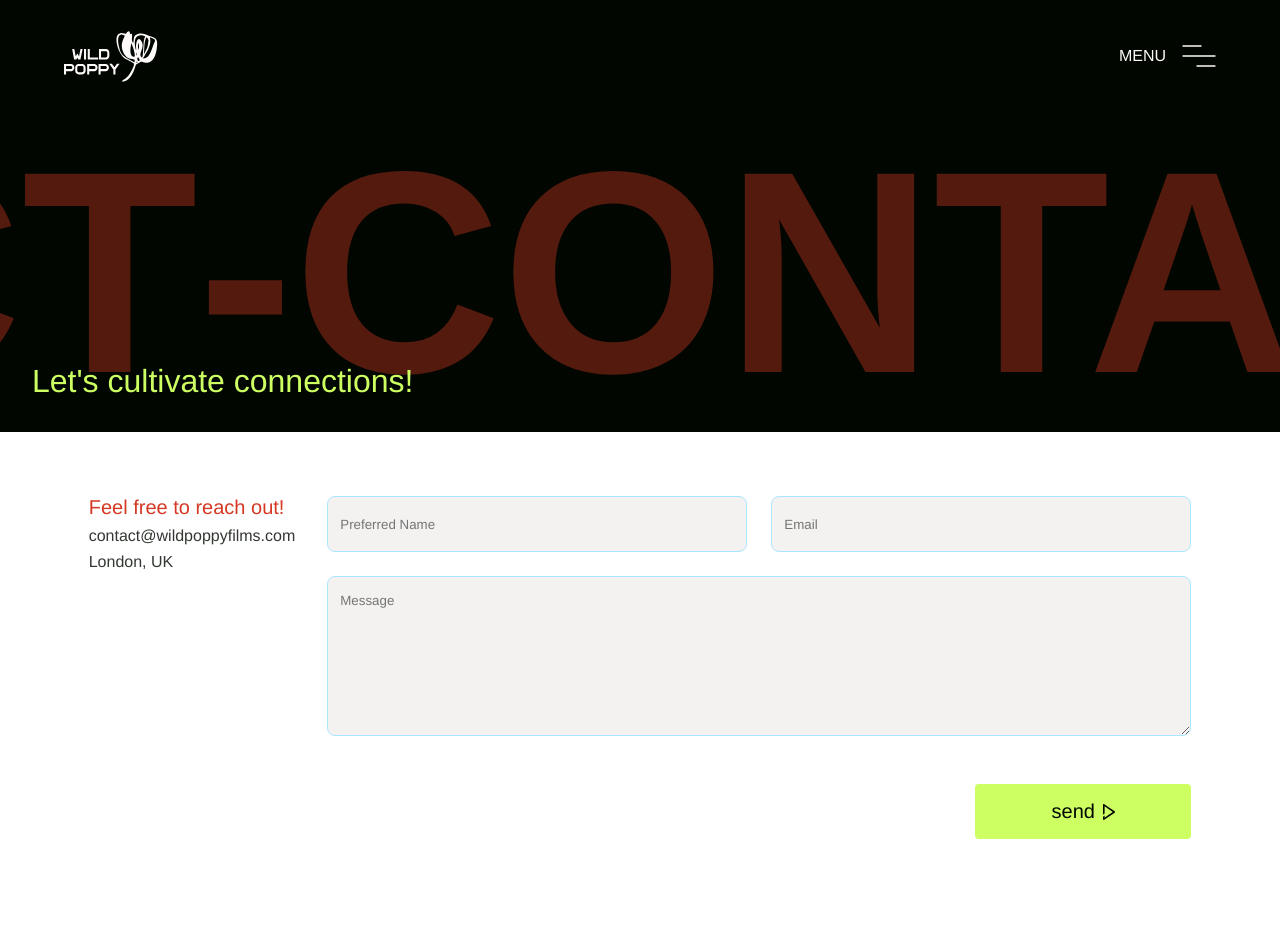
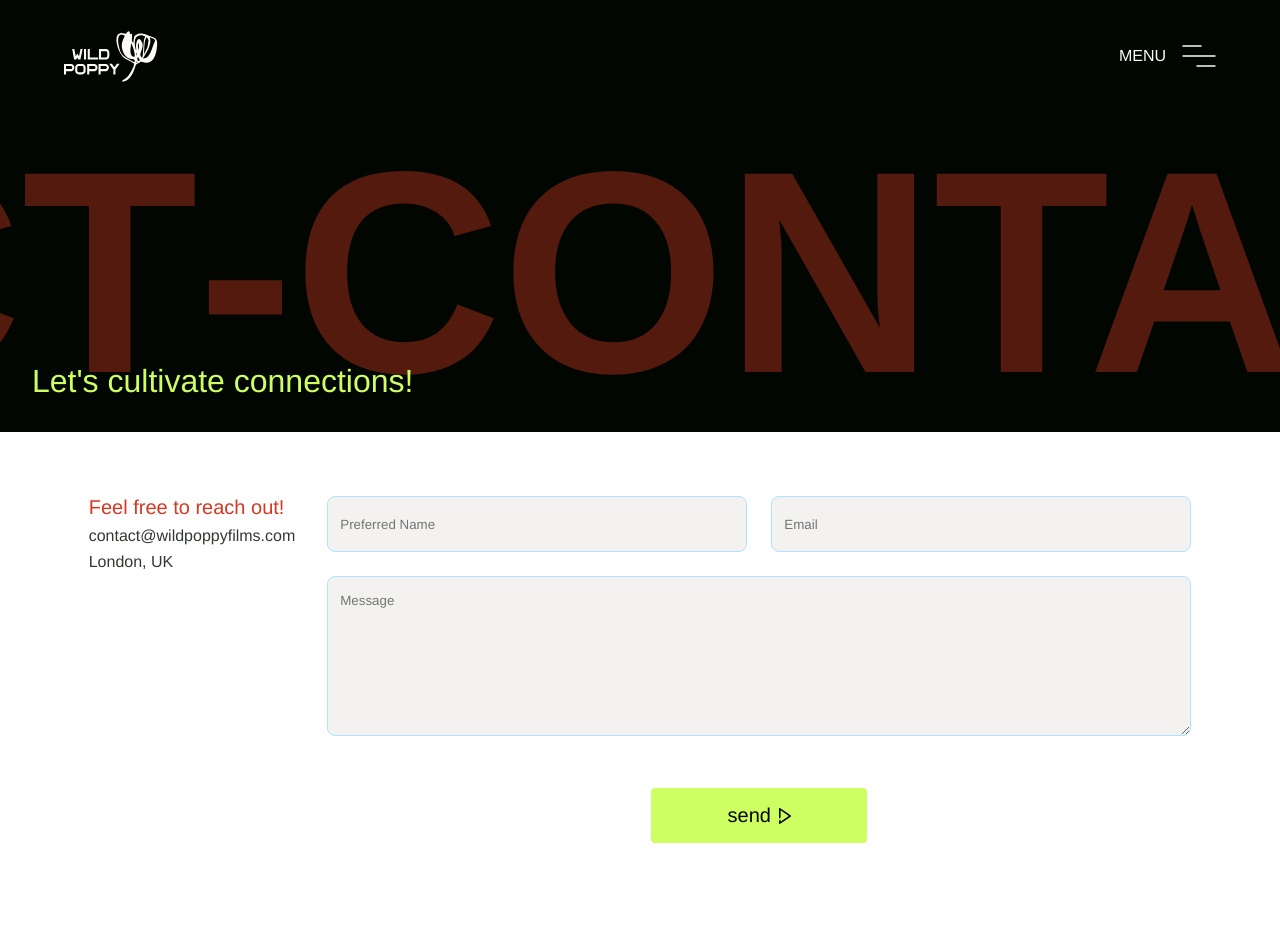
Before and after one commit to Septy2000/Wild-Poppy-Films-Website, a Next.js app in the folder wild-poppy-films-website/: page /contact-us in a window 1280 px wide. Shown: the top 952 px of the page. Built offline with nearby package versions, Linux system fonts and the light colour scheme.

Commit message:
Added animations for contact us page compopnents

```diff
--- a/wild-poppy-films-website/src/components/pages/ContactUsPage/ContactUsPage.styled.tsx
+++ b/wild-poppy-films-website/src/components/pages/ContactUsPage/ContactUsPage.styled.tsx
@@ -10,6 +10,7 @@ export const PageWrapper = styled.div`
     @media (min-width: ${({ theme }) => theme.screen.desktop}) {
         margin-top: ${({ theme }) => theme.navbar_height.desktop};
     }
+    overflow: hidden;
 `;
 
 export const Container = styled.div`
--- a/wild-poppy-films-website/src/components/pages/ContactUsPage/ContactUsPage.tsx
+++ b/wild-poppy-films-website/src/components/pages/ContactUsPage/ContactUsPage.tsx
@@ -4,6 +4,7 @@ import TitleBuffer from "@/components/TitleBuffer/TitleBuffer";
 import * as Styled from "./ContactUsPage.styled";
 import PrimaryButton from "@/components/Buttons/PrimaryButton/PrimaryButton";
 import emailjs from "@emailjs/browser";
+import { ScrollIntoViewAnimationWrapper } from "@/components/AnimationWrappers/AnimationWrappers.styled";
 
 export default function ContactUsPage() {
     const [preferredName, setPreferredName] = useState("");
@@ -18,18 +19,34 @@ export default function ContactUsPage() {
         console.log("message: ", message);
     }
 
+    const delayPerItem = 0.1;
+
     return (
         <Styled.PageWrapper>
             <TitleBuffer title="CONTACT" description="Let's cultivate connections!" />
             <Styled.Container>
+                <ScrollIntoViewAnimationWrapper
+                    $inView={true}
+                    $animationDelay={1 * delayPerItem}
+                    $axis="Y"
+                    $direction={1}
+                >
                     <Styled.PageInfo>
                         <Styled.Title>Feel free to reach out!</Styled.Title>
                         <Styled.Text>contact@wildpoppyfilms.com</Styled.Text>
                         <Styled.Text>London, UK</Styled.Text>
                     </Styled.PageInfo>
+                </ScrollIntoViewAnimationWrapper>
                 <Styled.Divider />
                 <Styled.FormContainer>
                     <Styled.FormGridContainer onSubmit={handleSubmit}>
+                        <ScrollIntoViewAnimationWrapper
+                            $inView={true}
+                            $animationDelay={1 * delayPerItem}
+                            $axis="Y"
+                            $direction={1}
+                            style={{ width: "100%" }}
+                        >
                             <Styled.NameEmailContainer>
                                 <Styled.NameInputBox
                                     type="text"
@@ -46,16 +63,31 @@ export default function ContactUsPage() {
                                     required
                                 />
                             </Styled.NameEmailContainer>
-
+                        </ScrollIntoViewAnimationWrapper>
+                        <ScrollIntoViewAnimationWrapper
+                            $inView={true}
+                            $animationDelay={2 * delayPerItem}
+                            $axis="Y"
+                            $direction={1}
+                            style={{ width: "100%" }}
+                        >
                             <Styled.MessageTextBox
                                 placeholder="Message"
                                 value={message}
                                 onChange={(e) => setMessage(e.target.value)}
                                 required
                             />
+                        </ScrollIntoViewAnimationWrapper>
+                        <ScrollIntoViewAnimationWrapper
+                            $inView={true}
+                            $animationDelay={3 * delayPerItem}
+                            $axis="Y"
+                            $direction={1}
+                        >
                             <Styled.SubmitButtonContainer>
                                 <PrimaryButton label="send" type="submit"></PrimaryButton>
                             </Styled.SubmitButtonContainer>
+                        </ScrollIntoViewAnimationWrapper>
                     </Styled.FormGridContainer>
                 </Styled.FormContainer>
             </Styled.Container>
```
Lines whose indentation alone changed are shown as unchanged.
